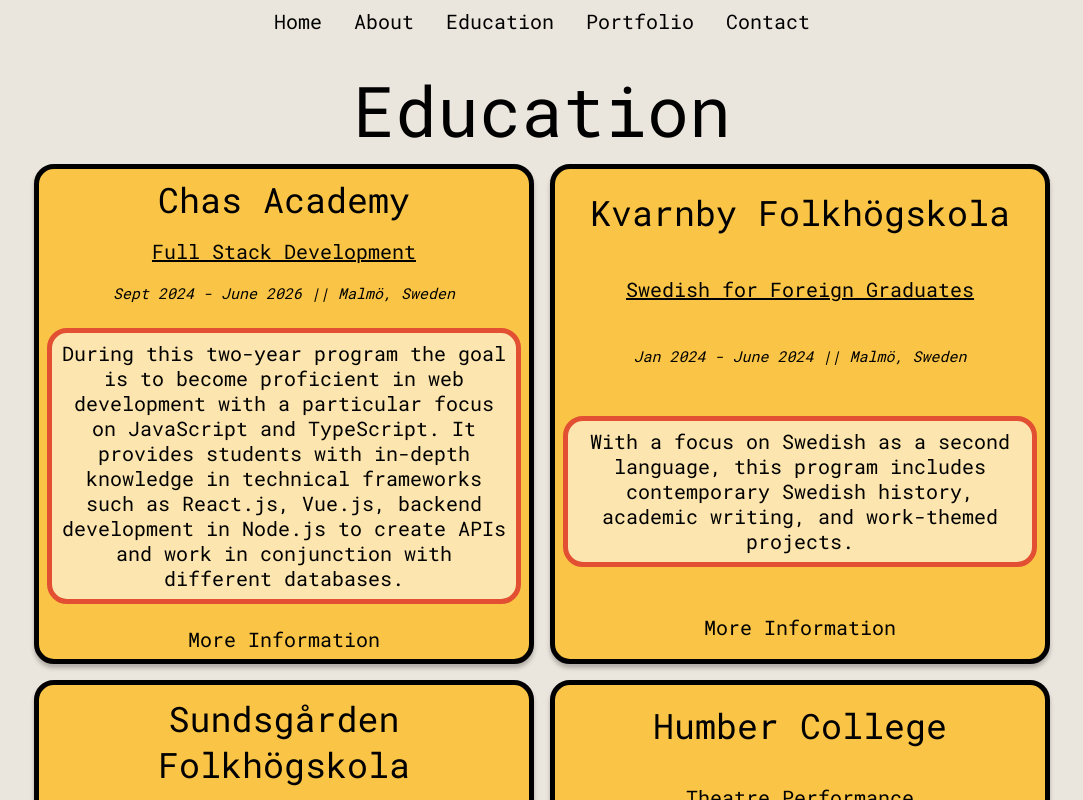
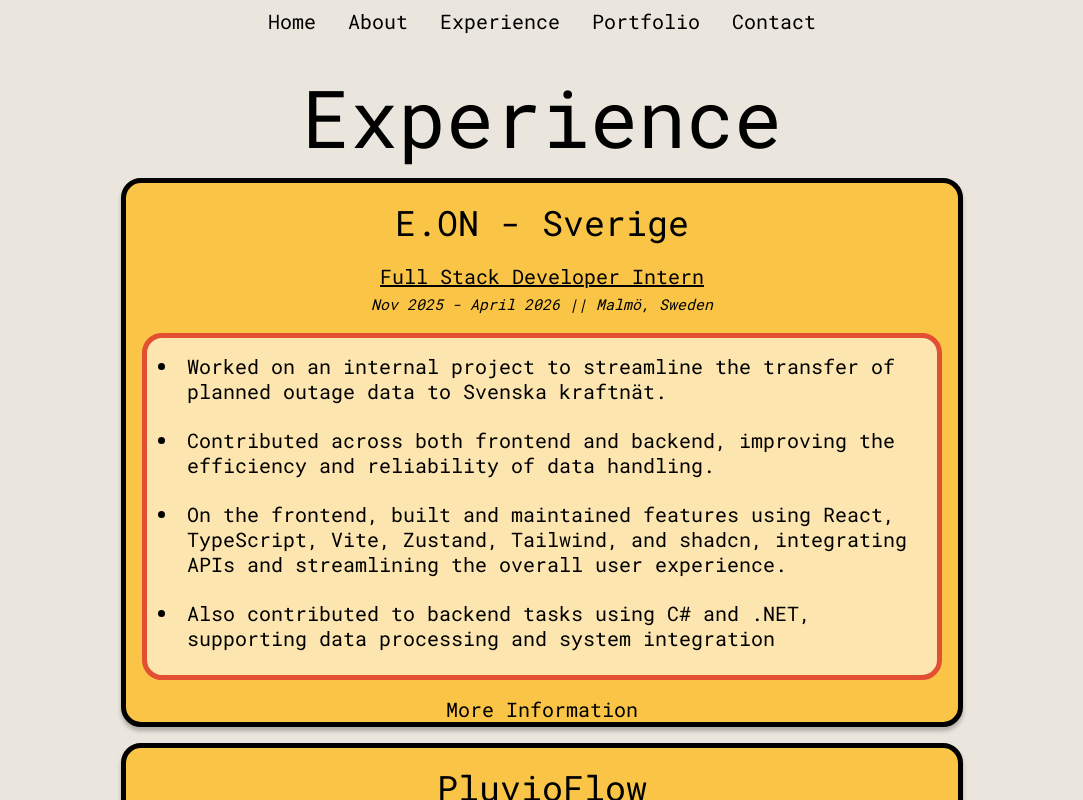
Before and after one commit to Rhibro/portfolio-2025, a React (Vite) app: page /education in a window 1280 px wide. Shown: the top 800 px of the page, without its empty margins (98-1181 px from the left). Built offline with nearby package versions, Linux system fonts and the light colour scheme.

Commit message:
updated education to experience and added more information

```diff
--- a/src/components/education/EduData.jsx
+++ b/src/components/education/EduData.jsx
@@ -1,4 +1,20 @@
 export const EduData = [
+     {
+        schoolName: 'E.ON - Sverige',
+        course: 'Full Stack Developer Intern',
+        timePlace: 'Nov 2025 - April 2026 || Malmö, Sweden',
+        description:
+            'Worked on an internal project to streamline the transfer of planned outage data to Svenska kraftnät. Contributed across both frontend and backend,  improving the efficiency and reliability of data handling. On the frontend, built and maintained features using React, TypeScript, Vite, Zustand, Tailwind, and shadcn, integrating APIs and streamlining the overall user experience. Also contributed to backend tasks using C# and .NET, supporting data processing and system integration. ',
+        schoolLink: 'https://www.eon.se/',
+    },
+     {
+        schoolName: 'PluvioFlow',
+        course: 'Front End Developer',
+        timePlace: 'Aug 2025 - Present || Lund, Sweden',
+        description:
+            'Worked on the company’s production website, focusing on improving overall structure, user flow, and frontend implementation. Contributed to creating a more intuitive and cohesive user experience across the site. Continuing collaboration through my final exam project (May–June), where I will be helping design and build an error reporting pipeline to improve system monitoring and debugging. ',
+        schoolLink: 'https://www.pluvioflow.com/',
+    },
     {
         schoolName: 'Chas Academy',
         course: 'Full Stack Development',
--- a/src/components/education/EduDataComponent.jsx
+++ b/src/components/education/EduDataComponent.jsx
@@ -1,10 +1,17 @@
 export default function EduDatacom({schoolName, course, timePlace, description, schoolLink}) {
+    const descriptionPoints = description.split('. ').filter(point => point.trim() !== '');
     return (
         <div className="eduBox">
+            <div className="eduHeader">
                 <h3 className="schoolName">{schoolName}</h3>
                 <p className="courseName">{course}</p>
                 <p className="timePlace">{timePlace}</p>
-                    <p className="eduInfo">{description}</p>
+            </div>
+            <ul className="eduInfo">
+                {descriptionPoints.map((point, index) => (
+                    <li key={index}>{point.trim()}{index < descriptionPoints.length - 1 ? '.' : ''}</li>
+                ))}
+            </ul>
             <div>
                 <a href={schoolLink}
                     target="_blank" className="schoolLink">
--- a/src/components/education/Education.jsx
+++ b/src/components/education/Education.jsx
@@ -8,7 +8,7 @@
         <>
         <Header />
         <div className="eduBody">
-            <h1>Education</h1>
+            <h1>Experience</h1>
             <div className="eduInfoBox">
                 {EduData.map((edItem) => <EduDataComponent key={edItem.schoolName} {...edItem}/>)}
             </div>
--- a/src/components/header/Header.jsx
+++ b/src/components/header/Header.jsx
@@ -42,7 +42,7 @@
             <ul className={`menu ${isMenuOpen ? 'open' : ''}`} ref={menuRef}>
                 <li><Link className="liLink" to="/" onClick={scrollToTop}>Home</Link></li>
                 <li><Link className="liLink" to="/about" onClick={scrollToTop}>About</Link></li>
-                <li><Link className="liLink" to="/education" onClick={scrollToTop}>Education</Link></li>
+                <li><Link className="liLink" to="/education" onClick={scrollToTop}>Experience</Link></li>
                 <li><Link className="liLink" to="/portfolio" onClick={scrollToTop}>Portfolio</Link></li>
                 <li><Link className="liLink" to="/contact" onClick={scrollToTop}>Contact</Link></li>
             </ul>
--- a/src/components/home/Home.jsx
+++ b/src/components/home/Home.jsx
@@ -14,6 +14,9 @@
          <div className='homeBody'>
               <h1 className='homeName'>Rhiannon Brönnimann</h1>
               <h2 className='homeTitle'>Full Stack Developer</h2>
+             <div className='homeParagraph'>
+                 <h4>I build with React, TypeScript, Node.js, and SQL, supported by modern CI/CD workflows, DevOps practices, and a focus on performance and accessibility.</h4>
+             </div>
               <main>
                 <Link to="/about" onClick={scrollToTop} >
                     <img src={game} height={230} width={230} className="img-fluid About" alt='game controller icon' />
@@ -21,7 +24,7 @@
                 </Link>
                 <Link to="/education" onClick={scrollToTop} >
                     <img src={notebook} height={230} width={230} className="img-fluid Education" alt='notebook icon' />
-                    <h3>Education</h3>
+                    <h3>Experience</h3>
                 </Link>
                 <Link to="/portfolio" onClick={scrollToTop} >
                     <img src={briefcase} height={230} width={230} className="img-fluid Portfolio" alt='breifcase icon' />
--- a/src/index.css
+++ b/src/index.css
@@ -39,14 +39,14 @@
   font-family: 'Roboto Mono', monospace;
   font-style: normal;
   font-weight: 400;
-  font-size: 70px;
+  font-size: 80px;
 }
 
 h2 {
   font-family: 'Roboto Mono', monospace;
   font-style: normal;
   font-weight: 400;
-  font-size: 40px;
+  font-size: 50px;
 }
 
 h3 {
@@ -54,6 +54,13 @@
   font-style: normal;
   font-weight: 400;
   font-size: 35px;
+}
+
+h4 {
+  font-family: 'Roboto Mono', monospace;
+  font-style: italic;
+  font-weight: 400;
+  font-size: 20px;
 }
 
 /* Header styles */
@@ -127,6 +134,11 @@
 
 .homeBody {
   padding: 3rem;
+}
+
+.homeParagraph {
+  margin-top: 2rem;
+  max-width: 900px;
 }
 
 /* about styles */
@@ -206,6 +218,8 @@
   flex-wrap: wrap;
   justify-content: center;
   align-items: center;
+  flex-direction: column;
+
 }
 
 .eduBox {
@@ -215,12 +229,23 @@
   border-radius: 20px;
   margin: .5rem;
   display: flex;
+  justify-content: flex-start;
+  align-items: stretch;
+  flex-direction: column;
+  max-width: 900px;
+  min-height: 400px;
+}
+
+.eduHeader {
+  display: flex;
+  flex-direction: column;
   justify-content: center;
   align-items: center;
-  flex-wrap: wrap;
-  max-width: 500px;
-  min-height: 500px;
+  width: 100%;
+}
 
+.schoolName {
+  margin: 1rem;
 }
 
 .courseName {
@@ -231,6 +256,7 @@
   line-height: 30px;
   text-align: center;
   color: #000000;
+
 }
 
 .timePlace {
@@ -251,12 +277,21 @@
   line-height: 25px;
   text-align: center;
   color: #000000;
-  margin: .5rem;
+  margin: 1rem;
   padding: .5rem;
   border-radius: 20px;
   background-color: #ffffff8f;
   max-width: 800px;
   border: solid 5px #E24F32;
+  padding-left: 2rem;
+  display: flex;
+  flex-direction: column;
+}
+
+.eduInfo li {
+  text-align: left;
+  margin-bottom: 0.5rem;
+  list-style-type: disc;
 }
 
 .schoolLink {
@@ -267,7 +302,6 @@
   line-height: 26px;
   text-align: center;
   color: #000000;
-  /* margin-bottom: 2rem; */
   padding: .5rem;
 }
 
```
Also changed, not shown: 1 other file (tests, documents, lock files or other folders). Lines whose indentation alone changed are shown as unchanged.
